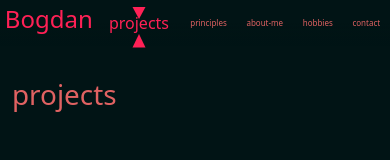
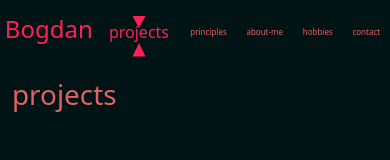
Before and after one commit to Bogdan-Branzaniuc/CV, a plain HTML site: page index.html in a window 390 px wide. Shown: the top 160 px of the page. Drawn offline with nearby package versions, Linux system fonts and the light colour scheme.

Commit message:
small changes to the mobile version of the nav-bar in the css

```diff
--- a/assets/css-files/navigation.css
+++ b/assets/css-files/navigation.css
@@ -12,14 +12,10 @@ nav a:hover {
 }
 
 .nav-heading {
-    padding-left: 30px;
-    height: 200px;
-}
-
-.nav-heading {
     display: flex;
     flex-direction: column;
     color: #FF2156;
+    padding-left: 30px;
 }
 
 nav {
@@ -41,15 +37,16 @@ nav {
     display: flex;
     justify-content: space-between;
     width: 100%;
-    height: 100px;
+    max-height: 100px;
 }
 
 .nav-spy-wrapper {
-    width: 20%;
     display: flex;
     justify-content: right;
     font-size: large;
     padding-right: 100px;
+    max-height: 100px;
+    width: 20%;
 }
 
 
@@ -167,6 +164,7 @@ nav {
         min-width: 25%;
         padding: 0.3em;
         height: 100%;
+        line-height: 100%;
     }
 
     .nav-heading h1 {
@@ -174,7 +172,10 @@ nav {
     }
 
     .nav-heading a {
-        line-height: 100%;
+        display: flex;
+        justify-content: center;
+        align-items: flex-end;
+        padding-top: 0.3em;
     }
 
     .nav-spy-wrapper {
@@ -222,5 +223,10 @@ nav {
 
     .nav-heading h1 {
         font-size: 1.5em;
+        padding: 0.3em;
+    }
+
+    .nav-heading a {
+        padding-top: 0.2em;
     }
 }
```
